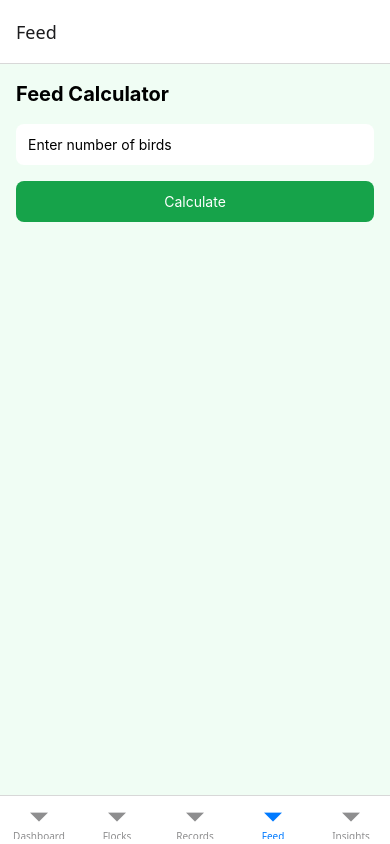
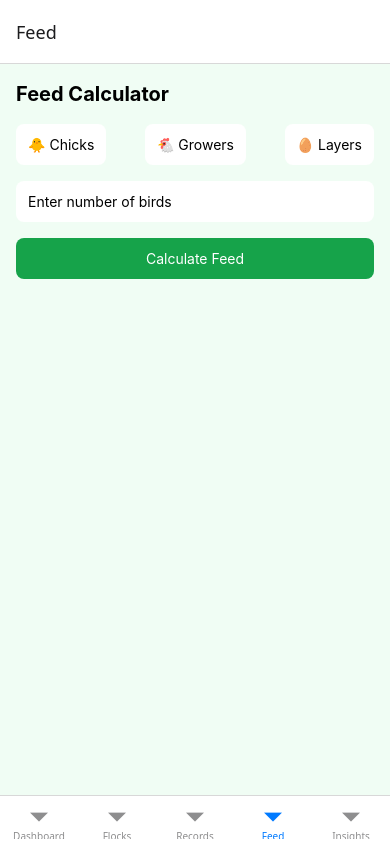
Before and after one commit to Ms-Njuguna/flockwise-mobile, a React Native app: screen /Feed in a window 390 px wide. Built offline with nearby package versions, Linux system fonts and the light colour scheme.

Commit message:
feat: implement feed calculator based on bird age groups and count

```diff
--- a/screens/FeedScreen.js
+++ b/screens/FeedScreen.js
@@ -1,13 +1,23 @@
-import { View, Text, TextInput } from "react-native";
+import { View, Text, TextInput, TouchableOpacity } from "react-native";
 import { useState } from "react";
 
 export default function FeedScreen() {
   const [birds, setBirds] = useState("");
+  const [group, setGroup] = useState("");
   const [result, setResult] = useState(null);
+
+  const getFeedPerBird = () => {
+    if (group === "chicks") return 0.065;
+    if (group === "growers") return 0.085;
+    if (group === "layers") return 0.115;
+    return 0;
+  };
 
   const calculateFeed = () => {
     const num = parseInt(birds);
-    const total = num * 0.11; // 110g layers
+    const feedPerBird = getFeedPerBird();
+    const total = num * feedPerBird;
+
     setResult(total.toFixed(2));
   };
 
@@ -18,6 +28,37 @@ export default function FeedScreen() {
         Feed Calculator
       </Text>
 
+      {/* SELECT GROUP */}
+      <View className="flex-row justify-between mb-4">
+        <TouchableOpacity
+          onPress={() => setGroup("chicks")}
+          className={`p-3 rounded-lg ${group === "chicks" ? "bg-green-600" : "bg-white"}`}
+        >
+          <Text className={group === "chicks" ? "text-white" : ""}>
+            🐥 Chicks
+          </Text>
+        </TouchableOpacity>
+
+        <TouchableOpacity
+          onPress={() => setGroup("growers")}
+          className={`p-3 rounded-lg ${group === "growers" ? "bg-green-600" : "bg-white"}`}
+        >
+          <Text className={group === "growers" ? "text-white" : ""}>
+            🐔 Growers
+          </Text>
+        </TouchableOpacity>
+
+        <TouchableOpacity
+          onPress={() => setGroup("layers")}
+          className={`p-3 rounded-lg ${group === "layers" ? "bg-green-600" : "bg-white"}`}
+        >
+          <Text className={group === "layers" ? "text-white" : ""}>
+            🥚 Layers
+          </Text>
+        </TouchableOpacity>
+      </View>
+
+      {/* INPUT */}
       <TextInput
         placeholder="Enter number of birds"
         value={birds}
@@ -26,17 +67,21 @@ export default function FeedScreen() {
         className="bg-white p-3 rounded-lg mb-4"
       />
 
+      {/* BUTTON */}
       <Text
         onPress={calculateFeed}
         className="bg-green-600 text-white p-3 text-center rounded-lg"
       >
-        Calculate
+        Calculate Feed
       </Text>
 
+      {/* RESULT */}
       {result && (
-        <Text className="mt-4 text-lg">
-          Feed needed: {result} kg/day
-        </Text>
+        <View className="mt-4 bg-white p-4 rounded-xl">
+          <Text className="text-lg font-bold">
+            Feed needed: {result} kg/day
+          </Text>
+        </View>
       )}
 
     </View>
```
